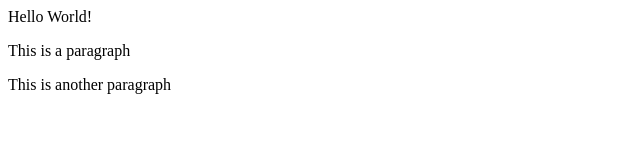
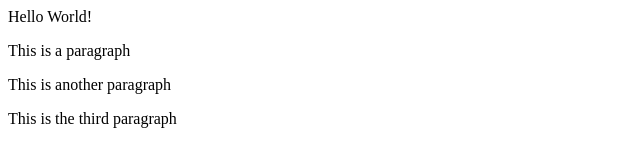
Before and after one commit to sshash13/git-test, a website: page index.html in a window 1280 px wide. Shown: the whole page, without its empty margins (0-640 px from the left). Drawn offline with Linux system fonts and the light colour scheme.

Commit message:
fifth commit

```diff
--- a/index.html
+++ b/index.html
@@ -12,4 +12,5 @@
 	</body>
     <p>This is a paragraph</p>
     <p>This is another paragraph</p>
+	<p>This is the third paragraph</p>
 </html>
```
Also changed, not shown: package.json (added, +24 -0 lines), 2 other files.
